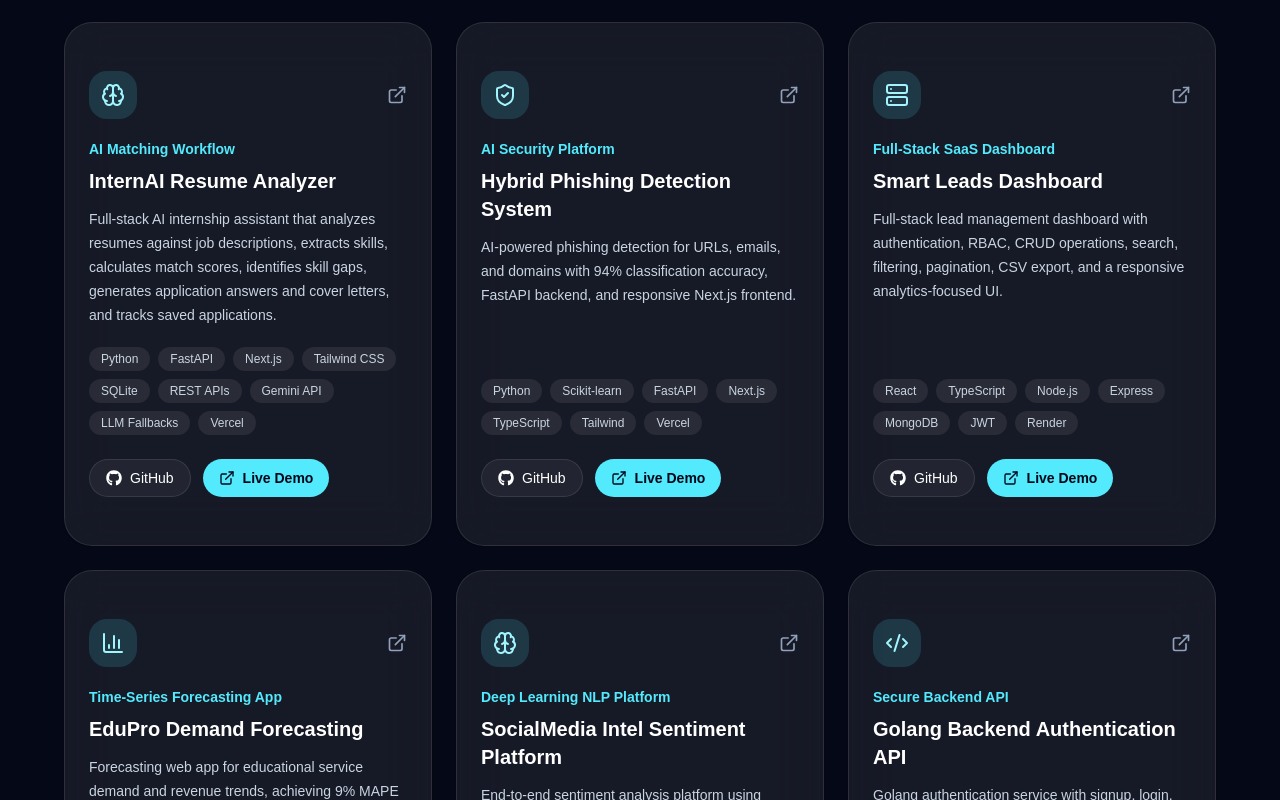
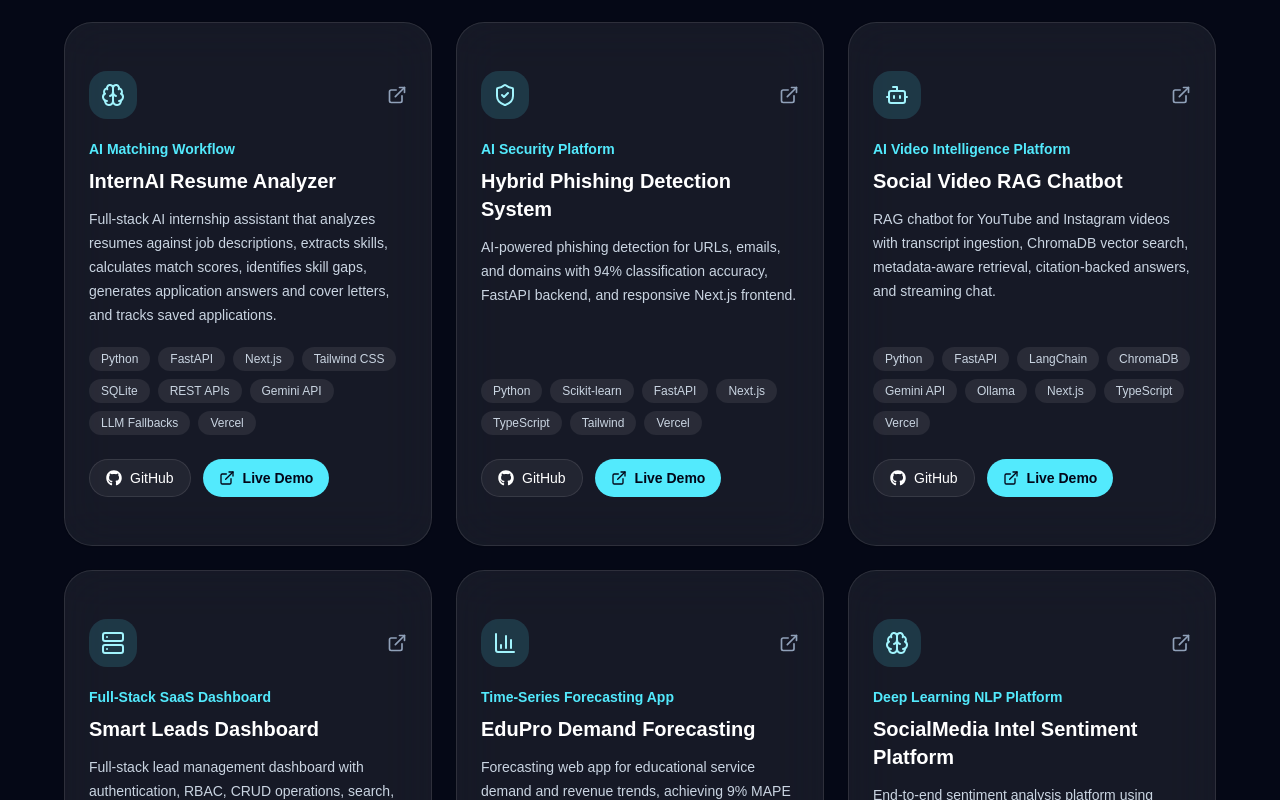
Before and after one commit to suhailkataria63/suhail-portfolio, a React (Vite) app: page / in a window 1280 px wide. Shown: the part 1160-1960 px from the top of the page. Built offline with nearby package versions, Linux system fonts and the light colour scheme.

Commit message:
New Project addition

```diff
--- a/src/App.jsx
+++ b/src/App.jsx
@@ -1,6 +1,6 @@
 import React, { useCallback, useMemo, useState } from "react";
 import { AnimatePresence, motion, useScroll, useSpring } from "framer-motion";
-import { Mail, ExternalLink, ArrowUpRight, Sparkles, Brain, Server, BarChart3, ShieldCheck, Code2, Database, Download } from "lucide-react";
+import { Mail, ExternalLink, ArrowUpRight, Sparkles, Brain, Server, BarChart3, ShieldCheck, Code2, Database, Download, Bot } from "lucide-react";
 import { Card, CardContent } from "@/components/ui/card";
 import { Button } from "@/components/ui/button";
 import { FaGithub, FaLinkedin } from "react-icons/fa";
@@ -39,6 +39,16 @@
     icon: ShieldCheck,
     github: "https://github.com/suhailkataria63/Phishing-Detection-with-Hybrid-AI-models",
     live: "https://phishing-detection-with-hybrid-ai-m.vercel.app"
+  },
+  {
+    title: "Social Video RAG Chatbot",
+    type: "AI Video Intelligence Platform",
+    description:
+      "RAG chatbot for YouTube and Instagram videos with transcript ingestion, ChromaDB vector search, metadata-aware retrieval, citation-backed answers, and streaming chat.",
+    stack: ["Python", "FastAPI", "LangChain", "ChromaDB", "Gemini API", "Ollama", "Next.js", "TypeScript", "Vercel"],
+    icon: Bot,
+    github: "https://github.com/suhailkataria63/techsolv-chatbot",
+    live: "https://social-rag-chatbot.vercel.app/"
   },
   {
     title: "Smart Leads Dashboard",
```
